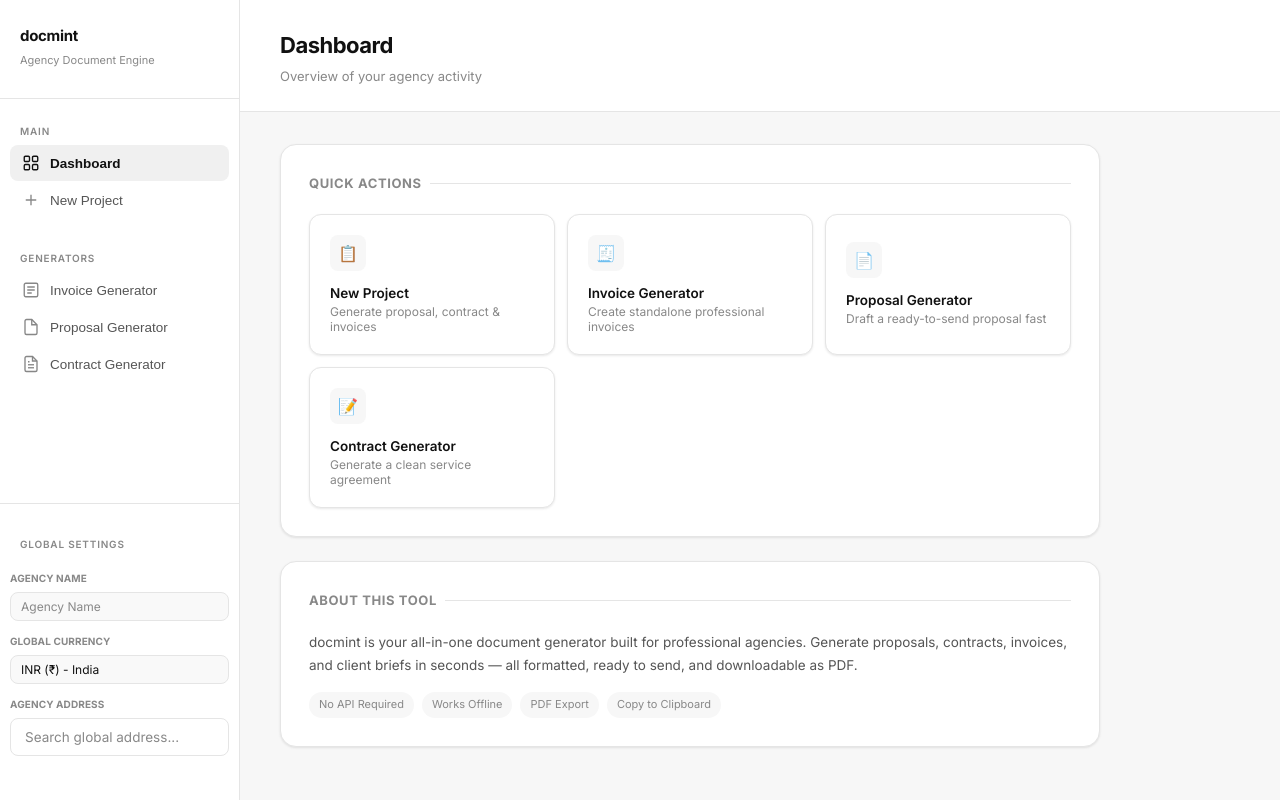
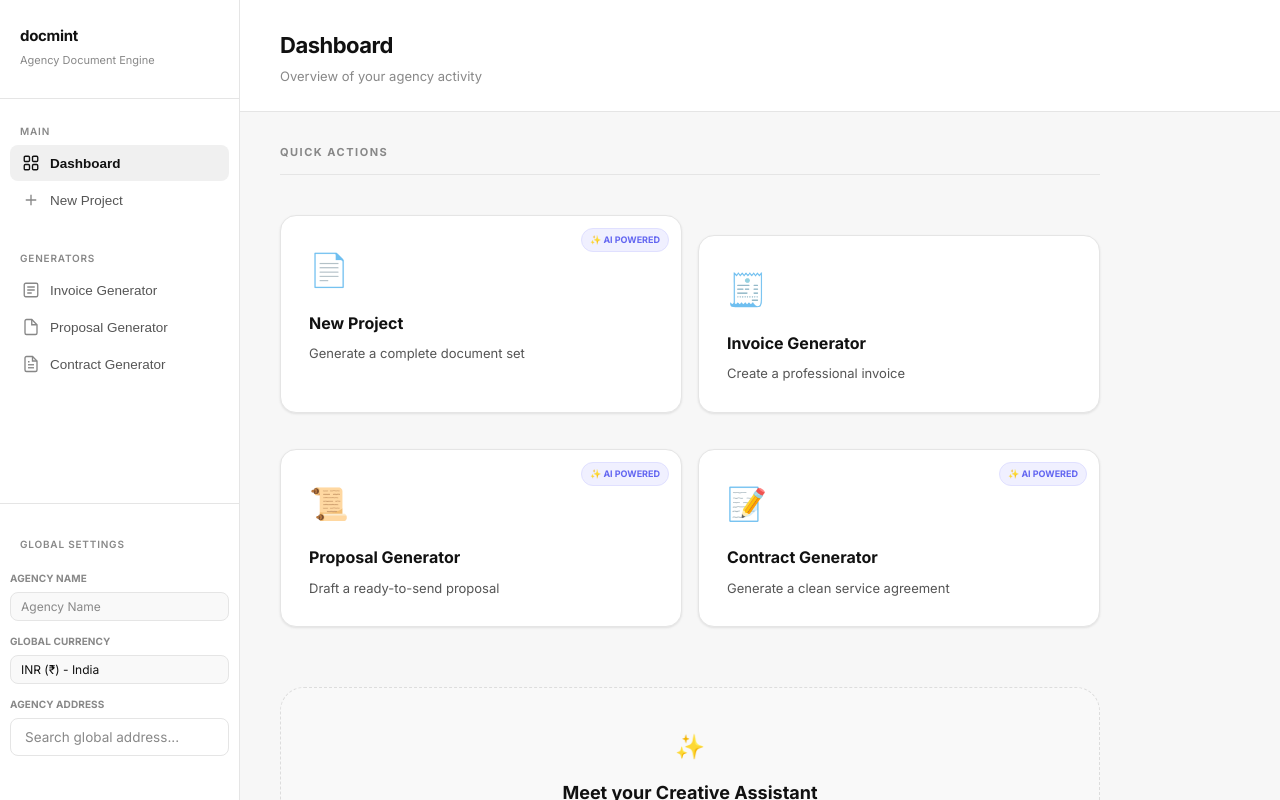
Before and after one commit to waximhq-spec/docmint, a React (Vite) app: page / in a window 1280 px wide. Built offline with nearby package versions, Linux system fonts and the light colour scheme.

Commit message:
ui: highlight ai features on dashboard and integrate into new project page

```diff
--- a/src/pages/Dashboard.jsx
+++ b/src/pages/Dashboard.jsx
@@ -1,64 +1,41 @@
+import { PAGE_TITLES } from '../components/Sidebar';
+
 export default function Dashboard({ onNavigate }) {
-  const actions = [
-    {
-      icon: '📋',
-      title: 'New Project',
-      desc: 'Generate proposal, contract & invoices',
-      page: 'new-project',
-    },
-    {
-      icon: '🧾',
-      title: 'Invoice Generator',
-      desc: 'Create standalone professional invoices',
-      page: 'invoice',
-    },
-    {
-      icon: '📄',
-      title: 'Proposal Generator',
-      desc: 'Draft a ready-to-send proposal fast',
-      page: 'proposal',
-    },
-    {
-      icon: '📝',
-      title: 'Contract Generator',
-      desc: 'Generate a clean service agreement',
-      page: 'contract',
-    },
+  const cards = [
+    { id: 'new-project', ...PAGE_TITLES['new-project'], icon: '📄', ai: true },
+    { id: 'invoice', ...PAGE_TITLES['invoice'], icon: '🧾' },
+    { id: 'proposal', ...PAGE_TITLES['proposal'], icon: '📜', ai: true },
+    { id: 'contract', ...PAGE_TITLES['contract'], icon: '📝', ai: true },
   ];
 
   return (
     <div className="page-body fade-enter">
-      <div className="card" style={{ marginBottom: 24 }}>
-        <div className="card-title">Quick Actions</div>
-        <div className="quick-actions">
-          {actions.map((a, i) => (
-            <button
-              key={i}
-              className="quick-action-card"
-              onClick={() => onNavigate(a.page)}
-              style={{ cursor: 'pointer', fontFamily: 'inherit' }}
-            >
-              <div className="quick-action-icon">{a.icon}</div>
-              <div className="quick-action-title">{a.title}</div>
-              <div className="quick-action-desc">{a.desc}</div>
-            </button>
-          ))}
+      <div className="dashboard-grid">
+        <div style={{ gridColumn: '1 / -1', marginBottom: 24 }}>
+          <h2 style={{ fontSize: 11, fontWeight: 800, textTransform: 'uppercase', letterSpacing: 1.5, color: 'var(--text-tertiary)', marginBottom: 12 }}>Quick Actions</h2>
+          <div style={{ height: 1, background: 'var(--border)', width: '100%' }} />
         </div>
+
+        {cards.map(card => (
+          <div key={card.id} className="card action-card" onClick={() => onNavigate(card.id)} style={{ cursor: 'pointer', position: 'relative' }}>
+            {card.ai && (
+              <div style={{ position: 'absolute', top: 12, right: 12, background: '#f0f0ff', color: '#6366f1', fontSize: 9, fontWeight: 800, padding: '4px 8px', borderRadius: 20, border: '1px solid #e0e0ff' }}>
+                ✨ AI POWERED
+              </div>
+            )}
+            <div className="card-icon" style={{ fontSize: 32, marginBottom: 16 }}>{card.icon}</div>
+            <h3 style={{ fontSize: 16, fontWeight: 700, marginBottom: 8 }}>{card.title}</h3>
+            <p style={{ fontSize: 13, color: 'var(--text-secondary)', lineHeight: 1.5 }}>{card.desc}</p>
+          </div>
+        ))}
       </div>
 
-      <div className="card">
-        <div className="card-title">About This Tool</div>
-        <p style={{ fontSize: 13.5, color: 'var(--text-secondary)', lineHeight: 1.7 }}>
-          docmint is your all-in-one document generator built for professional agencies.
-          Generate proposals, contracts, invoices, and client briefs in seconds —
-          all formatted, ready to send, and downloadable as PDF.
+      <div style={{ marginTop: 60, padding: 40, background: '#f9f9f9', borderRadius: 24, textAlign: 'center', border: '1px dashed #ddd' }}>
+        <div style={{ fontSize: 24, marginBottom: 12 }}>✨</div>
+        <h3 style={{ fontSize: 18, fontWeight: 800, marginBottom: 8 }}>Meet your Creative Assistant</h3>
+        <p style={{ fontSize: 14, color: '#666', maxWidth: 500, margin: '0 auto', lineHeight: 1.6 }}>
+          Look for the sparkle icons inside the generators. Your AI assistant can help you write professional Scopes of Work, refine your project goals, and draft legal clauses in seconds.
         </p>
-        <div style={{ display: 'flex', gap: 8, marginTop: 16 }}>
-          <span style={{ fontSize: 11, padding: '4px 10px', background: 'var(--bg-secondary)', borderRadius: 100, color: 'var(--text-tertiary)' }}>No API Required</span>
-          <span style={{ fontSize: 11, padding: '4px 10px', background: 'var(--bg-secondary)', borderRadius: 100, color: 'var(--text-tertiary)' }}>Works Offline</span>
-          <span style={{ fontSize: 11, padding: '4px 10px', background: 'var(--bg-secondary)', borderRadius: 100, color: 'var(--text-tertiary)' }}>PDF Export</span>
-          <span style={{ fontSize: 11, padding: '4px 10px', background: 'var(--bg-secondary)', borderRadius: 100, color: 'var(--text-tertiary)' }}>Copy to Clipboard</span>
-        </div>
       </div>
     </div>
   );
--- a/src/pages/NewProject.jsx
+++ b/src/pages/NewProject.jsx
@@ -8,6 +8,7 @@ import {
   generateInvoice,
 } from '../utils/generators';
 import { getNextInvoiceNumber, peekInvoiceNumber } from '../utils/helpers';
+import { generateWithAI } from '../utils/ai';
 
 const PROJECT_TYPES = [
   'Video Production',
@@ -37,11 +38,12 @@ const DEFAULT_FORM = {
   timeline: '',
   totalPrice: '',
   advancePercent: '50',
-  revisions: '2',
+  revisions: '',
 };
 
 export default function NewProject() {
   const [form, setForm] = useState(DEFAULT_FORM);
+  const [loadingAI, setLoadingAI] = useState(null);
   const [provider, setProvider] = useState(() => {
     const saved = localStorage.getItem('docmint_provider');
     return saved ? JSON.parse(saved) : DEFAULT_PROVIDER;
@@ -50,8 +52,13 @@ export default function NewProject() {
   const [docs, setDocs] = useState(null);
 
   useEffect(() => {
-    localStorage.setItem('docmint_provider', JSON.stringify(provider));
-  }, [provider]);
+    const syncSettings = () => {
+      const saved = localStorage.getItem('docmint_provider');
+      if (saved) setProvider(JSON.parse(saved));
+    };
+    window.addEventListener('storage', syncSettings);
+    return () => window.removeEventListener('storage', syncSettings);
+  }, []);
 
   useEffect(() => {
     if (form.clientName && form.projectTitle && form.totalPrice) {
@@ -60,7 +67,25 @@ export default function NewProject() {
   }, [form, provider]);
 
   const set = (key, val) => setForm(f => ({ ...f, [key]: val }));
-  const setProv = (key, val) => setProvider(p => ({ ...p, [key]: val }));
+
+  const handleAIScope = async () => {
+    setLoadingAI('scope');
+    const prompt = `Draft a professional scope of work for a ${form.projectType} project titled "${form.projectTitle}".
+    Budget: ${provider.currency} ${form.totalPrice}. Goal: ${form.projectGoal}.
+    Keep it in clear phases/bullet points suitable for an agency proposal.`;
+    const result = await generateWithAI(prompt);
+    set('scopeOfWork', result);
+    setLoadingAI(null);
+  };
+
+  const handleAIRewrite = async (field, currentText) => {
+    if (!currentText) return;
+    setLoadingAI(field);
+    const prompt = `Rewrite this for a professional agency document to be more premium and clear: "${currentText}"`;
+    const result = await generateWithAI(prompt);
+    set(field, result);
+    setLoadingAI(null);
+  };
 
   const handleGenerate = () => {
     const advInvNum = peekInvoiceNumber();
@@ -97,24 +122,10 @@ export default function NewProject() {
         <div style={{ display: 'flex', flexDirection: 'column', gap: 24 }}>
 
           <div className="card">
-            <div className="card-title">1. Your Identity & Currency</div>
-            <div className="form-grid">
-              <div className="form-group">
-                <label>Currency</label>
-                <select value={provider.currency} onChange={e => setProv('currency', e.target.value)}>
-                  <option value="INR">INR (₹)</option>
-                  <option value="BHD">BHD (.د.ب)</option>
-                </select>
-              </div>
-              <div className="form-group">
-                <label>Name / Agency</label>
-                <input value={provider.name} onChange={e => setProv('name', e.target.value)} placeholder="Your Name" />
-              </div>
-              <div className="form-group full">
-                <label>Smart Address Search</label>
-                <LocationInput value={provider.address} onChange={val => setProv('address', val)} />
-              </div>
-            </div>
+            <div className="card-title">1. Global Settings</div>
+            <p style={{ fontSize: 12, color: '#888' }}>
+              <strong>{provider.name || 'Your Agency'}</strong> · {provider.currency} · {provider.address || 'Address not set'}
+            </p>
           </div>
 
           <div className="card">
@@ -135,8 +146,32 @@ export default function NewProject() {
                 <input value={form.projectTitle} onChange={e => set('projectTitle', e.target.value)} placeholder="e.g. Brand Film 2025" />
               </div>
               <div className="form-group full">
-                <label>Project Goal</label>
-                <textarea rows={2} value={form.projectGoal} onChange={e => set('projectGoal', e.target.value)} placeholder="Main objective?" />
+                <div style={{ display: 'flex', justifyContent: 'space-between', alignItems: 'center', marginBottom: 6 }}>
+                  <label style={{ margin: 0 }}>Project Goal</label>
+                  <button
+                    className="btn btn-secondary"
+                    style={{ padding: '2px 8px', fontSize: 10, height: 'auto' }}
+                    onClick={() => handleAIRewrite('projectGoal', form.projectGoal)}
+                    disabled={loadingAI === 'projectGoal'}
+                  >
+                    {loadingAI === 'projectGoal' ? '✨ Processing...' : '✨ Polish with AI'}
+                  </button>
+                </div>
+                <textarea rows={2} value={form.projectGoal} onChange={e => set('projectGoal', e.target.value)} placeholder="What is the main objective?" />
+              </div>
+              <div className="form-group full">
+                <div style={{ display: 'flex', justifyContent: 'space-between', alignItems: 'center', marginBottom: 6 }}>
+                  <label style={{ margin: 0 }}>Scope of Work</label>
+                  <button
+                    className="btn btn-secondary"
+                    style={{ padding: '2px 8px', fontSize: 10, height: 'auto' }}
+                    onClick={handleAIScope}
+                    disabled={loadingAI === 'scope'}
+                  >
+                    {loadingAI === 'scope' ? '✨ Drafting...' : '✨ Generate with AI'}
+                  </button>
+                </div>
+                <textarea rows={4} value={form.scopeOfWork} onChange={e => set('scopeOfWork', e.target.value)} placeholder="List deliverables or use AI..." />
               </div>
             </div>
           </div>
@@ -145,12 +180,16 @@ export default function NewProject() {
             <div className="card-title">3. Pricing & Terms</div>
             <div className="form-grid">
               <div className="form-group">
-                <label>Total Budget</label>
+                <label>Total Budget ({provider.currency})</label>
                 <input type="number" value={form.totalPrice} onChange={e => set('totalPrice', e.target.value)} placeholder="0" />
               </div>
               <div className="form-group">
                 <label>Advance %</label>
                 <input type="number" value={form.advancePercent} onChange={e => set('advancePercent', e.target.value)} />
+              </div>
+              <div className="form-group">
+                <label>Revision Rounds</label>
+                <input value={form.revisions} onChange={e => set('revisions', e.target.value)} placeholder="Optional" />
               </div>
             </div>
           </div>
```
